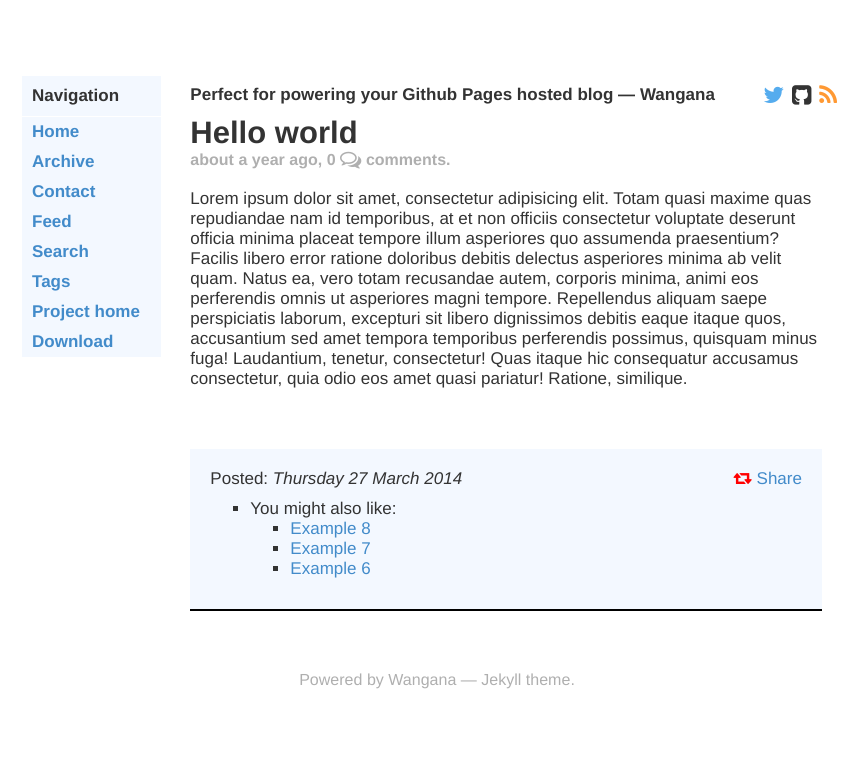
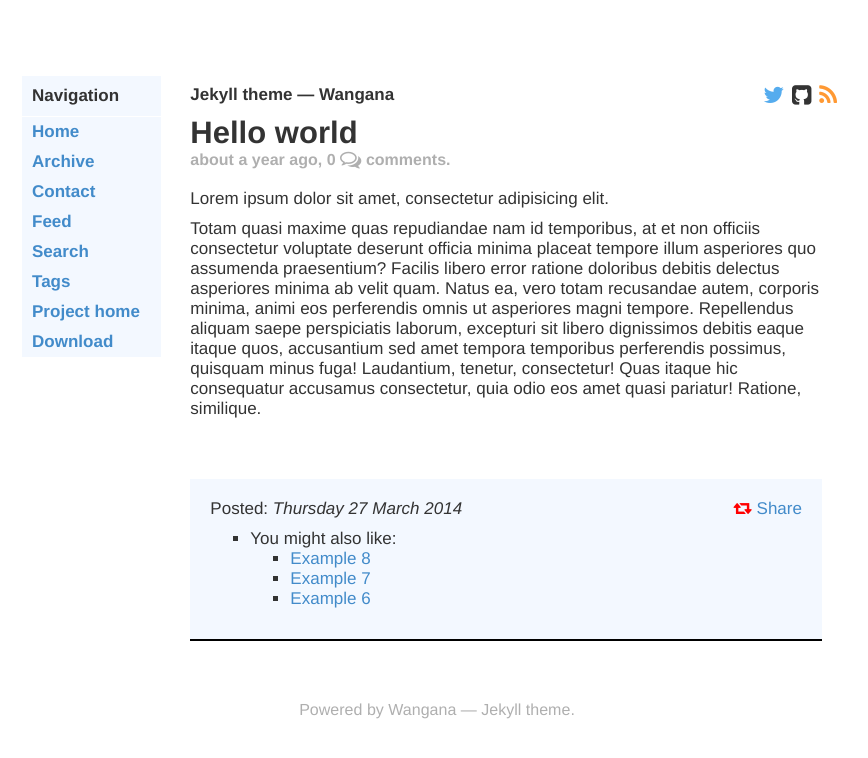
Before and after one commit to thesowah/wangana, a Jekyll site: the page built from _posts/2015-02-27-hello-world.markdown, in a window 1280 px wide. Shown: the top 758 px of the page, without its empty margins (203-1071 px from the left). Built offline with Jekyll 4.4.1, drawn with Linux system fonts in a browser that asks for light colours; some web fonts are replaced; Markdown is read by kramdown in place of the engine named in the settings; comment, search, counter and statistics services are not loaded.

Commit message:
Added updated screenshot of wangana 2015

```diff
--- a/_config.yml
+++ b/_config.yml
@@ -1,5 +1,5 @@
 name: Wangana
-description:  Perfect for powering your Github Pages hosted blog
+description:  Jekyll theme
 
 sass:
   sass_dir: assets/css/_sass
--- a/_posts/2015-02-27-hello-world.markdown
+++ b/_posts/2015-02-27-hello-world.markdown
@@ -5,4 +5,6 @@ date: 2014-03-27
 comments: true
 archive: false
 ---
-Lorem ipsum dolor sit amet, consectetur adipisicing elit. Totam quasi maxime quas repudiandae nam id temporibus, at et non officiis consectetur voluptate deserunt officia minima placeat tempore illum asperiores quo assumenda praesentium? Facilis libero error ratione doloribus debitis delectus asperiores minima ab velit quam. Natus ea, vero totam recusandae autem, corporis minima, animi eos perferendis omnis ut asperiores magni tempore. Repellendus aliquam saepe perspiciatis laborum, excepturi sit libero dignissimos debitis eaque itaque quos, accusantium sed amet tempora temporibus perferendis possimus, quisquam minus fuga! Laudantium, tenetur, consectetur! Quas itaque hic consequatur accusamus consectetur, quia odio eos amet quasi pariatur! Ratione, similique.
+Lorem ipsum dolor sit amet, consectetur adipisicing elit.
+
+Totam quasi maxime quas repudiandae nam id temporibus, at et non officiis consectetur voluptate deserunt officia minima placeat tempore illum asperiores quo assumenda praesentium? Facilis libero error ratione doloribus debitis delectus asperiores minima ab velit quam. Natus ea, vero totam recusandae autem, corporis minima, animi eos perferendis omnis ut asperiores magni tempore. Repellendus aliquam saepe perspiciatis laborum, excepturi sit libero dignissimos debitis eaque itaque quos, accusantium sed amet tempora temporibus perferendis possimus, quisquam minus fuga! Laudantium, tenetur, consectetur! Quas itaque hic consequatur accusamus consectetur, quia odio eos amet quasi pariatur! Ratione, similique.
```
Also changed, not shown: assets/images/wangana.png.
